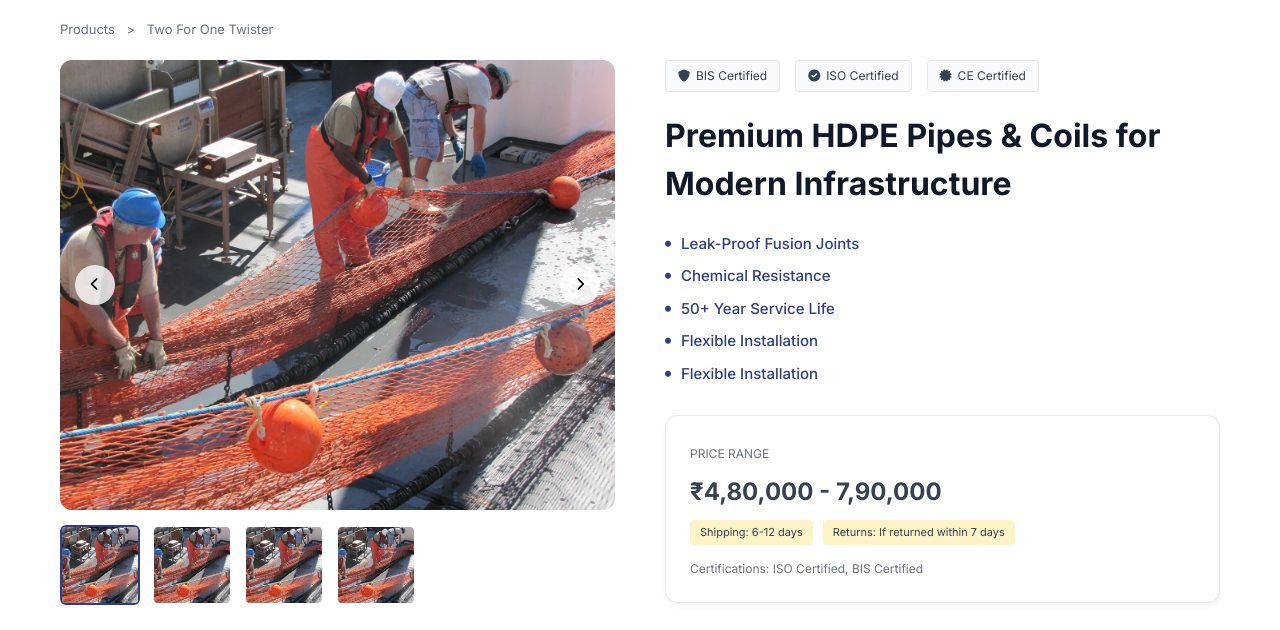
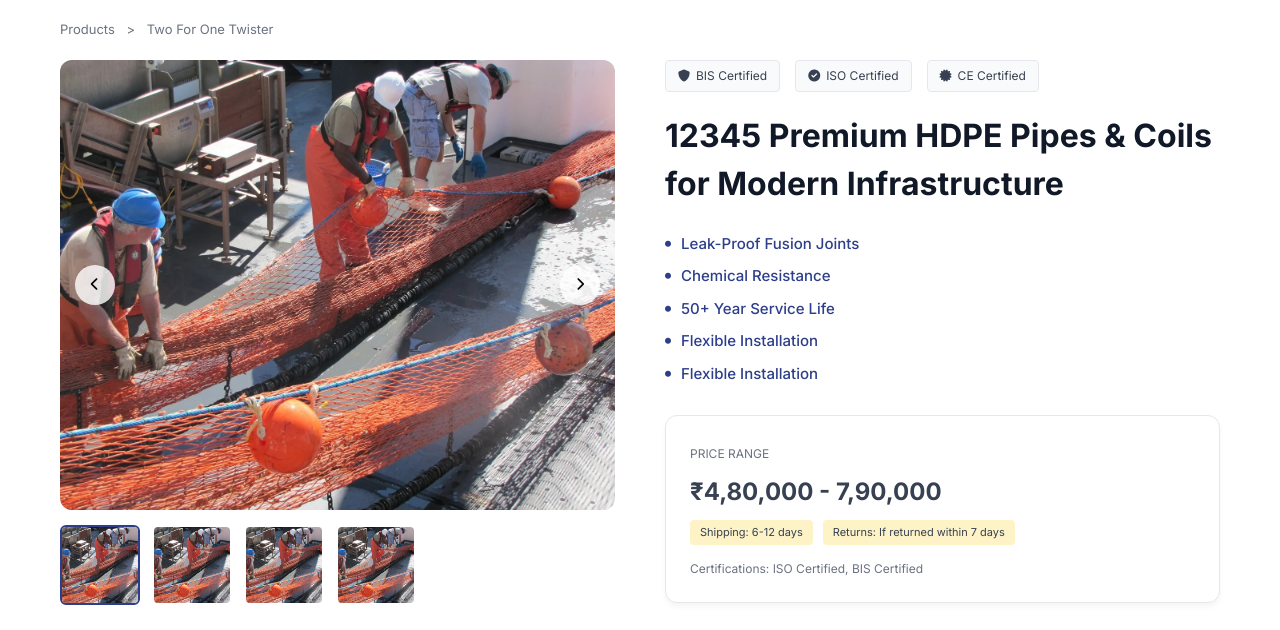
Before and after one commit to Deepika21k/gushwork, a plain HTML site: page index.html in a window 1280 px wide. Shown: the part 161-791 px from the top of the page. Drawn offline with Linux system fonts and the light colour scheme.

Commit message:
Update homepage text

```diff
--- a/index.html
+++ b/index.html
@@ -59,7 +59,7 @@
                         <span class="badge"><i class="fas fa-certificate"></i> CE Certified</span>
                     </div>
 
-                    <h1>Premium HDPE Pipes & Coils for Modern Infrastructure</h1>
+                    <h1>12345 Premium HDPE Pipes & Coils for Modern Infrastructure</h1>
 
                     <ul class="features">
                         <li><i class="fas fa-circle"></i> Leak-Proof Fusion Joints</li>
```
